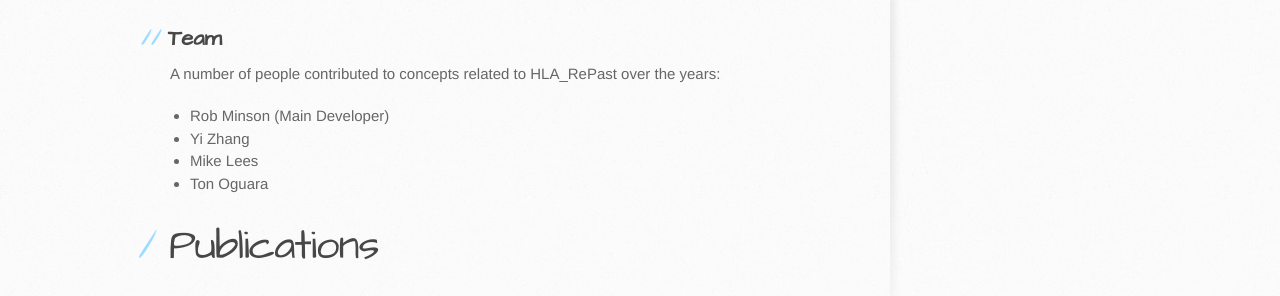
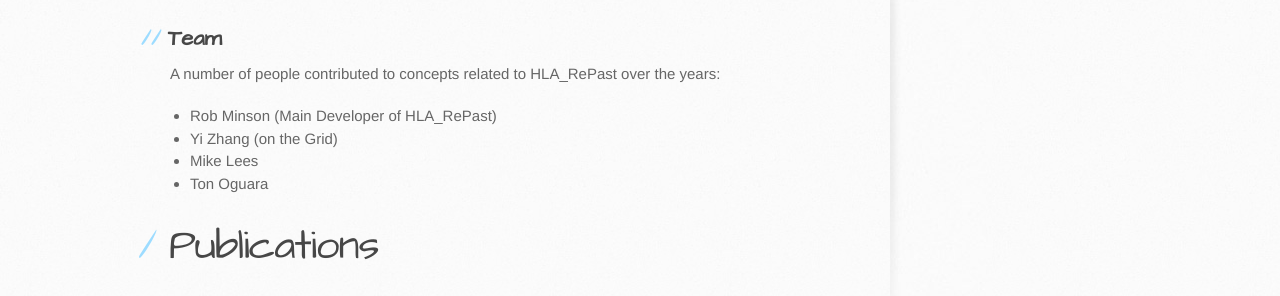
Before and after one commit to theogeorgios/hla-repast.github.io, a Jekyll site: the page built from about.md, in a window 1280 px wide. Shown: the part 491-787 px from the top of the page. Built offline with Jekyll 4.4.1, drawn with Linux system fonts in a browser that asks for light colours.

Commit message:
Update about.md

```diff
--- a/about.md
+++ b/about.md
@@ -13,8 +13,8 @@ permalink: about/
 ## Team
 A number of people contributed to concepts related to HLA_RePast over the years:
 
-- Rob Minson (Main Developer)
-- Yi Zhang
+- Rob Minson (Main Developer of HLA_RePast)
+- Yi Zhang (on the Grid)
 - Mike Lees
 - Ton Oguara
 
```
